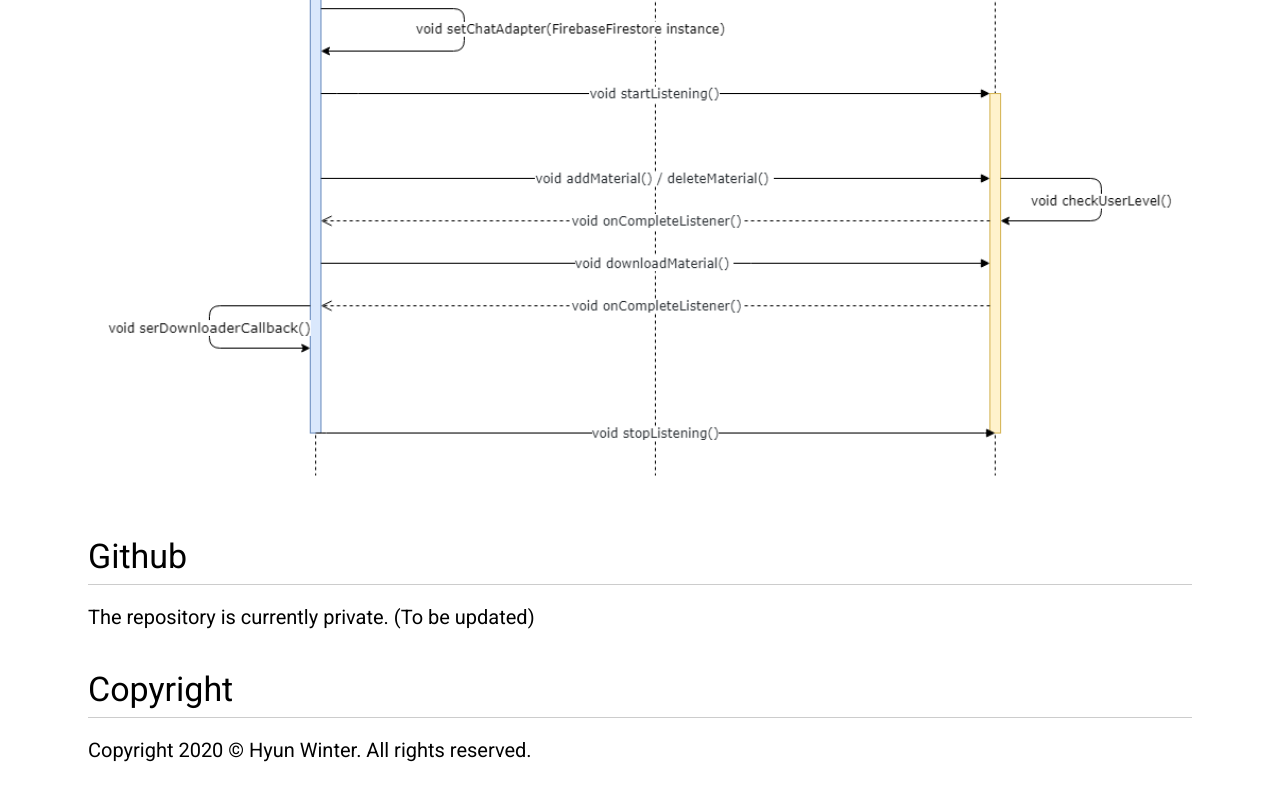
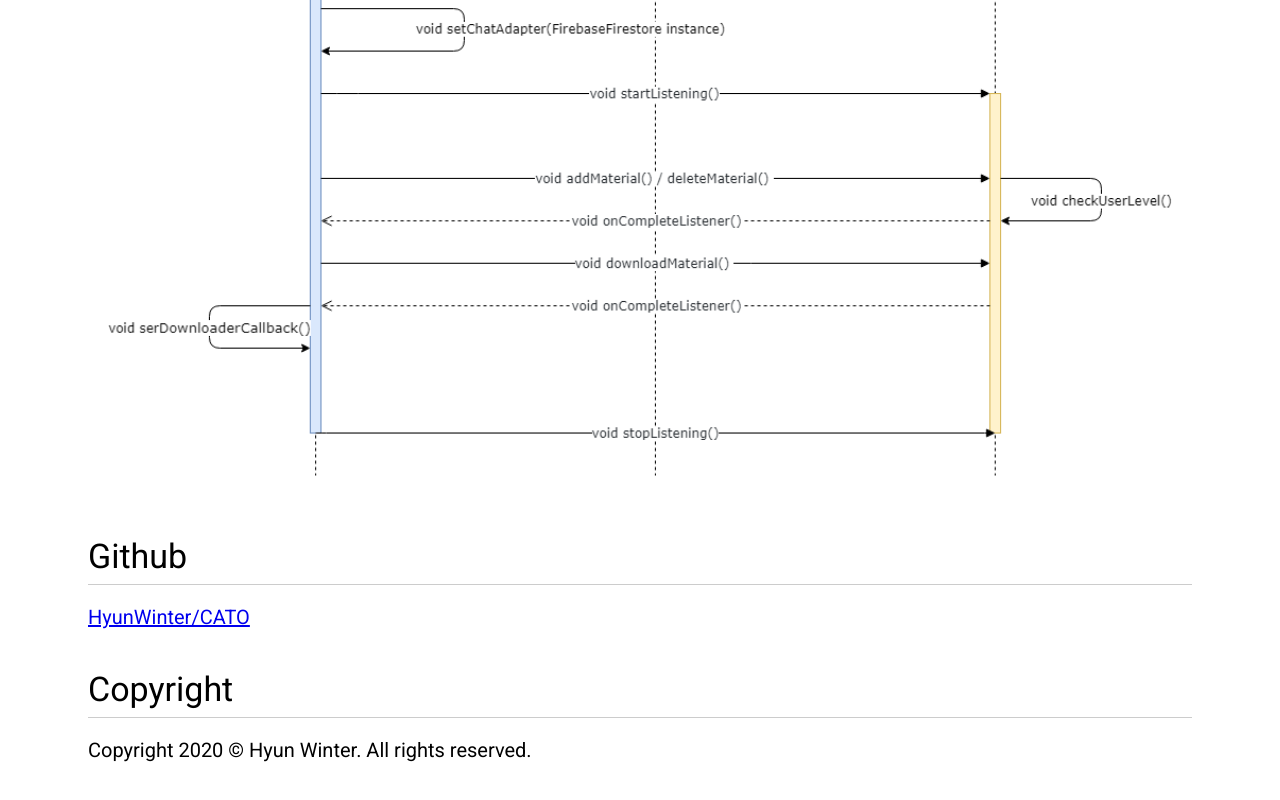
Before and after one commit to HyunWinter/CATO, a Vue app in the folder cato-app/: page /help in a window 1280 px wide. Shown: the part 3985-4785 px from the top of the page. Built offline with nearby package versions, Linux system fonts and the light colour scheme; no server answers; sample sign-in values are in the browser's storage.

Commit message:
Minor Design Edits

```diff
--- a/cato-app/src/components/Account.vue
+++ b/cato-app/src/components/Account.vue
@@ -3,18 +3,11 @@
         <h1>Account Info</h1>
         <p>{{ user_email }}</p>
 
-        <h1>Account Info</h1>
+        <h1>Account Management</h1>
         <button
             type="button"
             v-on:click="ResetPassword()">
             Reset Password
-        </button>
-
-        <h1>Authentication</h1>
-        <button
-            type="button"
-            v-on:click="SignOut()">
-            Sign Out
         </button>
         <button
             type="button"
--- a/cato-app/src/components/Help.vue
+++ b/cato-app/src/components/Help.vue
@@ -21,7 +21,7 @@
         <img src="../assets/SequenceDiagram2.png" class="img-thumbnail" :style="{'padding': '20px'}" alt="Sequence Diagram 2" />
 
         <h1>Github</h1>
-        <p>The repository is currently private. (To be updated)</p>
+        <a href="https://github.com/HyunWinter/CATO">HyunWinter/CATO</a>
 
         <h1>Copyright</h1>
         <p>Copyright 2020 © Hyun Winter. All rights reserved.</p>
--- a/cato-app/src/components/NavBar.vue
+++ b/cato-app/src/components/NavBar.vue
@@ -1,6 +1,6 @@
 <template>
     <MDBNavbar expand="lg" dark style="background-color: #4d84e2" container class="ps-2 pe-2">
-        <MDBNavbarBrand href="." class="bold">CATO</MDBNavbarBrand>
+        <MDBNavbarBrand href="/home" class="bold">CATO</MDBNavbarBrand>
         <MDBNavbarToggler
             @click="collapse1 = !collapse1"
             target="#navbarSupportedContent">
--- a/cato-app/src/styles/Help.css
+++ b/cato-app/src/styles/Help.css
@@ -23,7 +23,7 @@
     font-weight: 400;
 }
 
-.box p {
+.box p, a {
     display: flex;
     flex-flow: row wrap;
 
```
